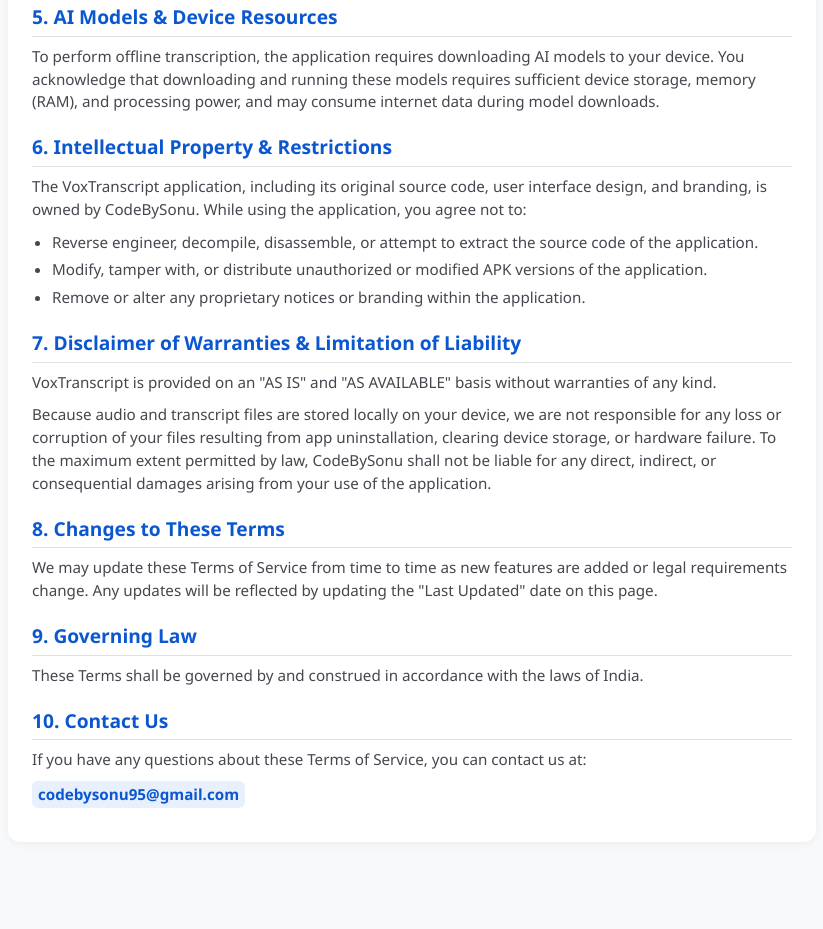
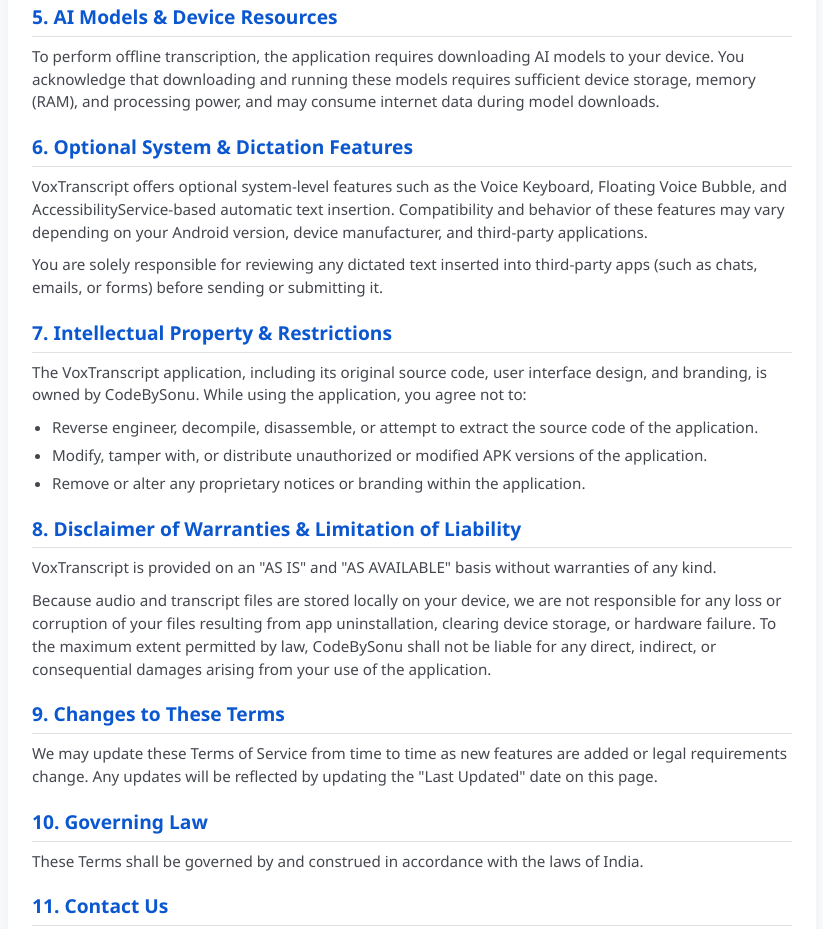
Before and after one commit to CodeBySonu95/codebysonu95.github.io, a plain HTML site: page docs/VoxTranscript/terms-of-service.html in a window 1280 px wide. Shown: the part 707-1636 px from the top of the page, without its empty margins (228-1051 px from the left). Before the commit the page ends 1561 px from the top, so only its background shows below. Drawn offline with Linux system fonts and the light colour scheme.

Commit message:
Update terms-of-service.html

```diff
--- a/docs/VoxTranscript/terms-of-service.html
+++ b/docs/VoxTranscript/terms-of-service.html
@@ -119,7 +119,7 @@
     <h1>Terms of Service for VoxTranscript</h1>
 
     <span class="effective-date">
-        Last Updated: November 14, 2026
+        Last Updated: November 26, 2026
     </span>
 
 
@@ -141,7 +141,7 @@
     </p>
 
 
-    <h2>3. AI Transcription & Accuracy Disclaimer</h2>
+    <h2>3. AI Transcription &amp; Accuracy Disclaimer</h2>
 
     <p>
         VoxTranscript uses on-device artificial intelligence (AI) models
@@ -157,7 +157,7 @@
     </p>
 
 
-    <h2>4. User Content & Audio Rights</h2>
+    <h2>4. User Content &amp; Audio Rights</h2>
 
     <p>
         You retain full ownership of the audio files you process and the
@@ -171,7 +171,7 @@
     </p>
 
 
-    <h2>5. AI Models & Device Resources</h2>
+    <h2>5. AI Models &amp; Device Resources</h2>
 
     <p>
         To perform offline transcription, the application requires downloading
@@ -181,7 +181,24 @@
     </p>
 
 
-    <h2>6. Intellectual Property & Restrictions</h2>
+    <h2>6. Optional System &amp; Dictation Features</h2>
+
+    <p>
+        VoxTranscript offers optional system-level features such as the Voice
+        Keyboard, Floating Voice Bubble, and AccessibilityService-based automatic
+        text insertion. Compatibility and behavior of these features may vary
+        depending on your Android version, device manufacturer, and third-party
+        applications.
+    </p>
+
+    <p>
+        You are solely responsible for reviewing any dictated text inserted into
+        third-party apps (such as chats, emails, or forms) before sending or
+        submitting it.
+    </p>
+
+
+    <h2>7. Intellectual Property &amp; Restrictions</h2>
 
     <p>
         The VoxTranscript application, including its original source code,
@@ -196,7 +213,7 @@
     </ul>
 
 
-    <h2>7. Disclaimer of Warranties & Limitation of Liability</h2>
+    <h2>8. Disclaimer of Warranties &amp; Limitation of Liability</h2>
 
     <p>
         VoxTranscript is provided on an "AS IS" and "AS AVAILABLE" basis
@@ -213,7 +230,7 @@
     </p>
 
 
-    <h2>8. Changes to These Terms</h2>
+    <h2>9. Changes to These Terms</h2>
 
     <p>
         We may update these Terms of Service from time to time as new
@@ -222,7 +239,7 @@
     </p>
 
 
-    <h2>9. Governing Law</h2>
+    <h2>10. Governing Law</h2>
 
     <p>
         These Terms shall be governed by and construed in accordance with
@@ -230,7 +247,7 @@
     </p>
 
 
-    <h2>10. Contact Us</h2>
+    <h2>11. Contact Us</h2>
 
     <p>
         If you have any questions about these Terms of Service,
```
